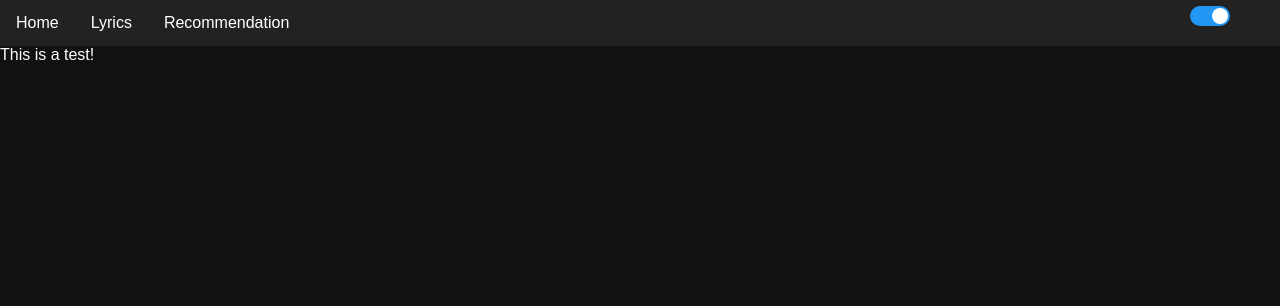
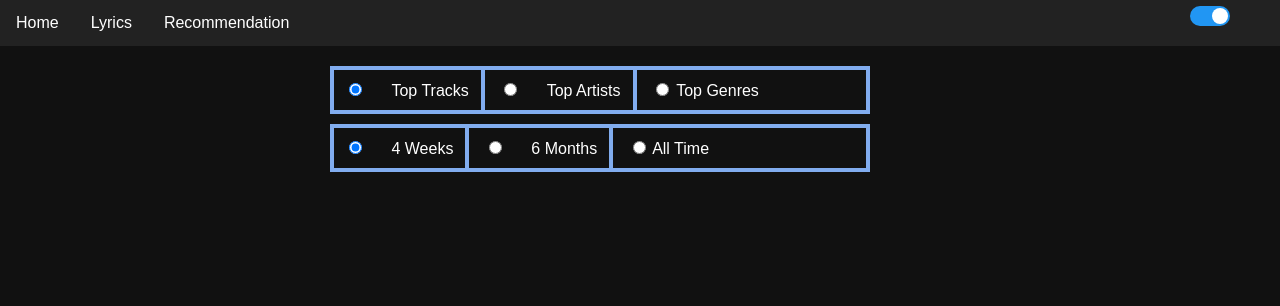
Before and after one commit to ingensargens/CS50-Final-Project, a Flask app: page / in a window 1280 px wide. Shown: the top 306 px of the page. Run offline with Flask 3, Linux system fonts and the light colour scheme; parts of the project's set-up code (start-up, migrations or seed data) failed here and were passed over.

Commit message:
very basic selection elements of type and time

```diff
--- a/static/styles/styles.css
+++ b/static/styles/styles.css
@@ -116,3 +116,57 @@ input:checked+.slider:before {
     /* Move to the left by half of its width */
     display: inline-block;
 }
+
+.btn-outline-primary {
+    color: #0d6efd;
+    border-color: #0d6efd;
+}
+.btn {
+    display: inline-block;
+    margin-bottom: 0;
+    font-weight: 400;
+    text-align: center;
+    vertical-align: middle;
+    cursor: pointer;
+    background-image: none;
+    border: 1px solid transparent;
+    white-space: nowrap;
+    padding: 6px 12px;
+    font-size: 14px;
+    line-height: 1.42857143;
+    border-radius: 4px;
+    -webkit-user-select: none;
+    -moz-user-select: none;
+    -ms-user-select: none;
+    user-select: none;
+}
+
+.selection {
+    display: block;
+    align-items: right;
+    margin: auto;
+    width: 50%;
+    padding: 10px;
+
+}
+
+.selection2 {
+    margin: 10px;
+    width: 80%;
+    padding: 10px;
+
+}
+.selection-form {
+    align-items: center;
+}
+
+.outline {
+    border: 4px solid rgb(129, 172, 238);
+}
+
+.lbl {
+    padding: 12px;
+    margin: 0 10px;
+    height: 100%;
+    border-right: 4px solid rgb(129, 172, 238);
+}
--- a/templates/index.html
+++ b/templates/index.html
@@ -1,7 +1,27 @@
 {% extends "layout.html" %}
 
 {% block body %}
-
-    This is a test!
+<div class="selection" name="selection-container">
+    <div class="selection2 outline" name="type-selection">
+        <form class="selection-form" action="">
+            <input type="radio" name="type" id="top-tracks" checked="checked">
+            <label class="lbl" for="top-tracks">Top Tracks</label>
+            <input type="radio" name="type" id="top-artists">
+            <label class="lbl" for="top-artists">Top Artists</label>
+            <input type="radio" name="type" id="top-genres">
+            <label for="top-genres">Top Genres</label>
+        </form>
+    </div>
+    <div class="selection2 outline" name="time-selection">
+        <form class="selection-form" action="">
+            <input type="radio" name="time" id="4-weeks" checked="checked">
+            <label class="lbl" for="4 weeks">4 Weeks</label>
+            <input type="radio" name="time" id="6-months">
+            <label class="lbl" for="6 months">6 Months</label>
+            <input type="radio" name="time" id="All-Time">
+            <label for="All-Time">All Time</label>
+        </form>
+    </div>
+</div>
 
 {% endblock %}
```
